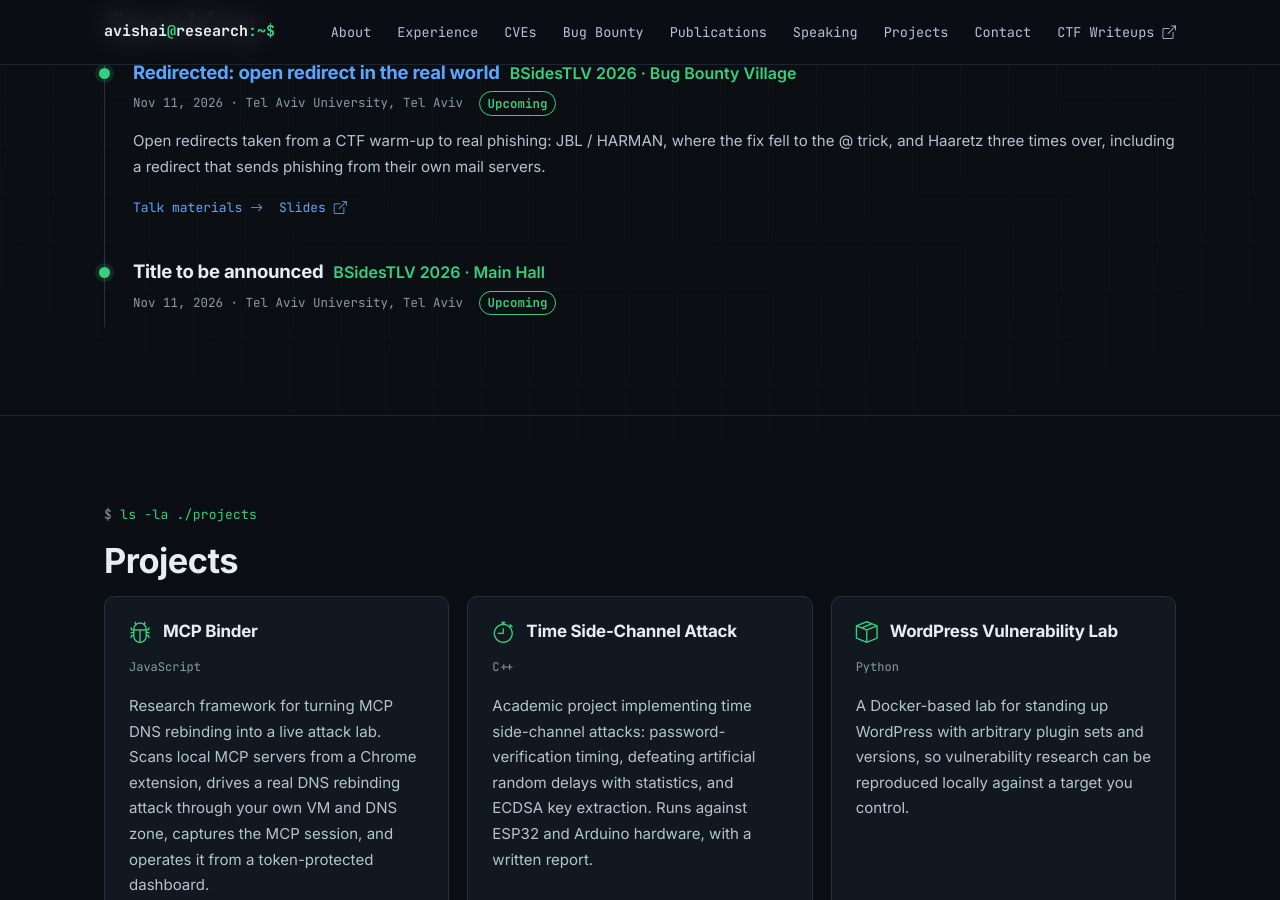
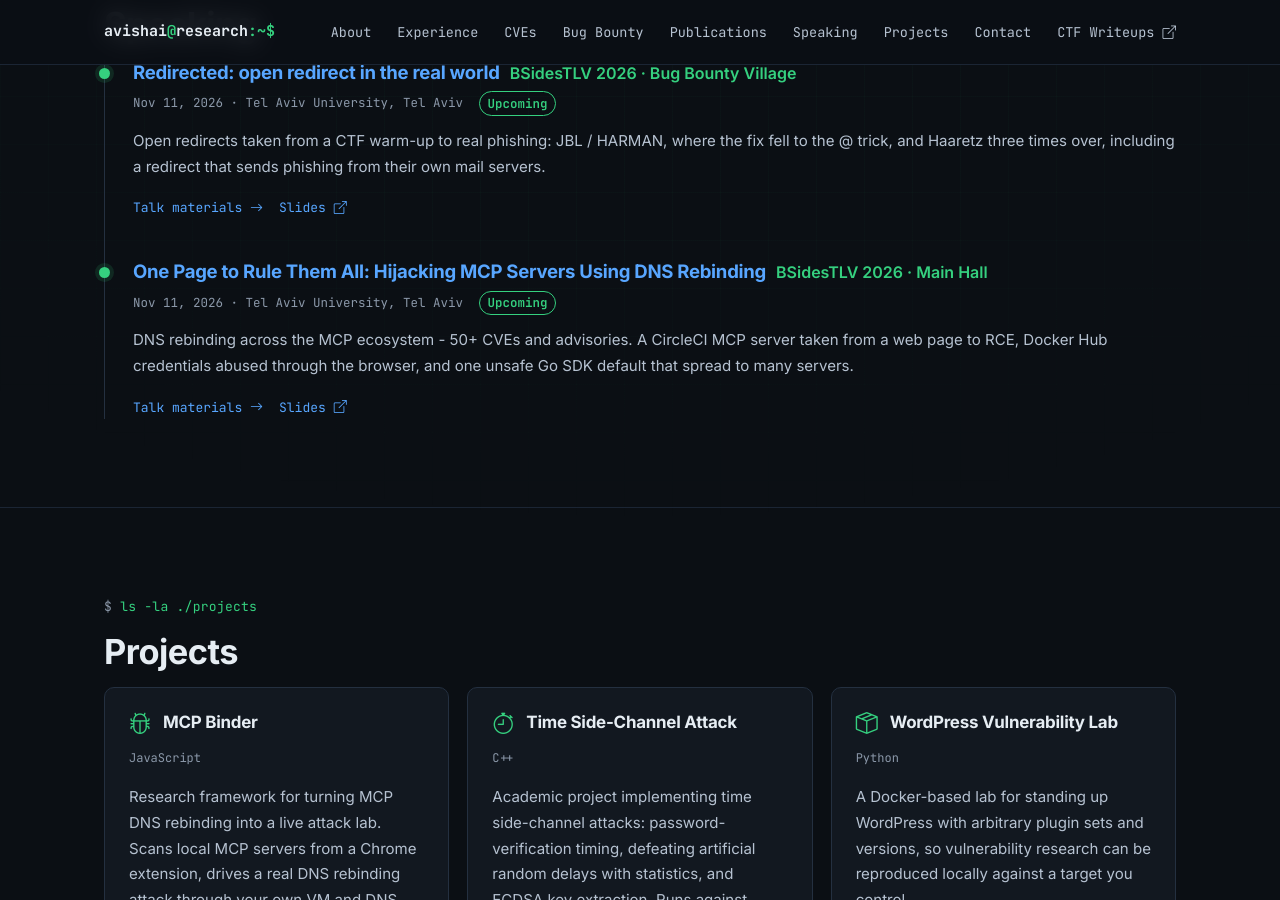
Before and after one commit to avishaigonen123/avishaigonen123.github.com, a Jekyll site: the page built from index.html, in a window 1280 px wide and 900 px high, scrolled down 6350 px. Built offline with Jekyll 4.4.1, drawn with Linux system fonts in a browser that asks for light colours.

Commit message:
added one page to rule them all

```diff
--- a/_data/talks.yml
+++ b/_data/talks.yml
@@ -23,10 +23,13 @@
 
 - event: BSidesTLV 2026
   track: Main Hall
-  title: "Title to be announced"
+  title: "One Page to Rule Them All: Hijacking MCP Servers Using DNS Rebinding"
   date: "2026-11-11"
   location: Tel Aviv University, Tel Aviv
-  desc: ""
-  url: ""
-  slides: ""
+  desc: >-
+    DNS rebinding across the MCP ecosystem - 50+ CVEs and advisories. A CircleCI
+    MCP server taken from a web page to RCE, Docker Hub credentials abused through
+    the browser, and one unsafe Go SDK default that spread to many servers.
+  url: /talks/bsidestlv-2026-mcp/
+  slides: /talks/bsidestlv-2026-mcp/slides.pdf
   video: ""
--- /dev/null
+++ b/talks/bsidestlv-2026-mcp/index.html
@@ -0,0 +1,83 @@
+<!doctype html>
+<html lang="en">
+<head>
+<meta charset="utf-8">
+<meta name="viewport" content="width=device-width, initial-scale=1">
+<title>One Page to Rule Them All - BSidesTLV 2026 - Avishai Gonen</title>
+<meta name="description" content="Materials from 'One Page to Rule Them All: Hijacking MCP Servers Using DNS Rebinding' - BSidesTLV 2026 Main Hall. Slides, demos and cases by Avishai Gonen and Yotam Perkal.">
+<link rel="stylesheet" href="https://fonts.googleapis.com/css2?family=Space+Grotesk:wght@500;700&family=Inter:wght@400;500;600&family=JetBrains+Mono:wght@400;500&display=swap">
+<style>
+:root{--bg:#F4F3EF;--ink:#1C1C1A;--muted:#5E5E58;--accent:#E1392D;--card:#FFFFFF;--line:#E2DDD3;}
+*{box-sizing:border-box;}
+body{margin:0;background:var(--bg);color:var(--ink);font-family:'Inter',system-ui,Arial,sans-serif;line-height:1.5;}
+.wrap{max-width:860px;margin:0 auto;padding:64px 24px 96px;}
+.eyebrow{font-size:14px;font-weight:600;letter-spacing:2px;text-transform:uppercase;color:var(--muted);}
+h1{font-family:'Space Grotesk',sans-serif;font-size:64px;font-weight:700;letter-spacing:-2px;line-height:.95;margin:12px 0 0;}
+h1 .dot{color:var(--accent);}
+.sub{font-size:22px;color:#3A3A35;margin:16px 0 0;max-width:660px;}
+.meta{font-size:15px;color:var(--muted);margin-top:16px;}
+h2{font-family:'Space Grotesk',sans-serif;font-size:26px;font-weight:700;letter-spacing:-.5px;margin:56px 0 12px;}
+.card{background:var(--card);border:1px solid var(--line);border-radius:14px;padding:24px;margin:16px 0;}
+a{color:var(--accent);}
+.btn{display:inline-block;background:var(--ink);color:#fff;text-decoration:none;font-weight:600;padding:12px 22px;border-radius:999px;font-size:16px;}
+video{width:100%;border:1px solid var(--line);border-radius:12px;background:#05070A;margin-top:10px;}
+.vtitle{font-weight:600;font-size:18px;margin:0;}
+.vdesc{color:var(--muted);font-size:15px;margin:6px 0 0;}
+code{font-family:'JetBrains Mono',monospace;font-size:.92em;}
+ul{padding-left:20px;margin:0;}
+li{margin:8px 0;}
+.pending{border-style:dashed;border-color:#C9C4B8;color:var(--muted);}
+.disc{font-size:15px;color:var(--muted);max-width:680px;}
+footer{margin-top:64px;border-top:1px solid var(--line);padding-top:20px;font-size:14px;color:var(--muted);}
+.links a{margin-right:18px;font-weight:600;}
+</style>
+</head>
+<body>
+<div class="wrap">
+  <p class="eyebrow">BSidesTLV 2026 &middot; Main Hall</p>
+  <h1>One Page to Rule Them All<span class="dot">.</span></h1>
+  <p class="sub">Hijacking MCP servers with DNS rebinding - from a CircleCI MCP server to RCE, Docker Hub credentials abused through the browser, and one SDK default that spread.</p>
+  <p class="meta">Talk by Avishai Gonen &amp; Yotam Perkal &middot; materials below</p>
+
+  <h2>Slides</h2>
+  <div class="card">
+    <a class="btn" href="slides.pdf">Download slides (PDF)</a>
+    <p class="vdesc">The demo clips are below - they don't play inside the PDF.</p>
+  </div>
+
+  <h2>Demos</h2>
+  <div class="card pending">
+    <p class="vtitle">CircleCI - rebind to RCE</p>
+    <p class="vdesc">Video published once it is cut from the talk recording.</p>
+  </div>
+  <div class="card pending">
+    <p class="vtitle">Docker Hub - credential abuse through a browser tab</p>
+    <p class="vdesc">Held until the vendor fix is confirmed public.</p>
+  </div>
+
+  <h2>The cases</h2>
+  <div class="card">
+    <ul>
+      <li><b>CircleCI MCP</b> - DNS rebinding (<code>GHSA-jwj7-74jh-p5c4</code>, CVSS 8.3) reaches the local server, which holds the developer's token; an unquoted filename in <code>run_evaluation_tests</code> is unauthenticated command injection (<code>GHSA-m9x7-h9px-p447</code>, CVSS 10.0) - RCE in the CI runner. Fixed in 0.16.1 / 0.17.0.</li>
+    </ul>
+  </div>
+  <div class="card pending">
+    <ul>
+      <li><b>Docker Hub MCP</b> - DNS rebinding turns the server's stored Docker Hub token against its owner. Details published once the fix is confirmed.</li>
+      <li><b>mark3labs/mcp-go</b> - an SDK default with no Host / Origin allowlist, inherited by downstream servers. Details published once the fix is confirmed.</li>
+    </ul>
+  </div>
+
+  <h2>Responsible disclosure</h2>
+  <p class="disc">Everything shown here was reported to the vendor and fixed before publication. Sections marked pending stay dark until their fix is confirmed public - nothing on this page targets a live, unpatched system.</p>
+
+  <footer>
+    <div class="links">
+      <a href="https://avishaigonen123.github.io">avishaigonen123.github.io</a>
+      <a href="https://www.linkedin.com/in/avishai-gonen-997148289">LinkedIn</a>
+    </div>
+    <p>&copy; Avishai Gonen</p>
+  </footer>
+</div>
+</body>
+</html>
--- a/talks/bsidestlv-2026/index.html
+++ b/talks/bsidestlv-2026/index.html
@@ -56,9 +56,10 @@ footer{margin-top:64px;border-top:1px solid var(--line);padding-top:20px;font-si
     <p class="vdesc">Burp rewrites <code>returnTo</code> on the passwordless-login request; the magic link lands off-site.</p>
     <video controls preload="metadata" src="videos/haaretz-v2.mp4"></video>
   </div>
-  <div class="card pending">
+  <div class="card">
     <p class="vtitle">v3 - the double-slash bypass</p>
-    <p class="vdesc">Published once the fix is confirmed (responsible disclosure).</p>
+    <p class="vdesc">The fix validated the host but built the redirect from the path; <code>//host</code> is protocol-relative, so it still went off-site. Reported and fixed.</p>
+    <video controls preload="metadata" src="videos/haaretz-v3.mp4"></video>
   </div>
 
   <h2>The cases</h2>
```
Also changed, not shown: 2 other files.
